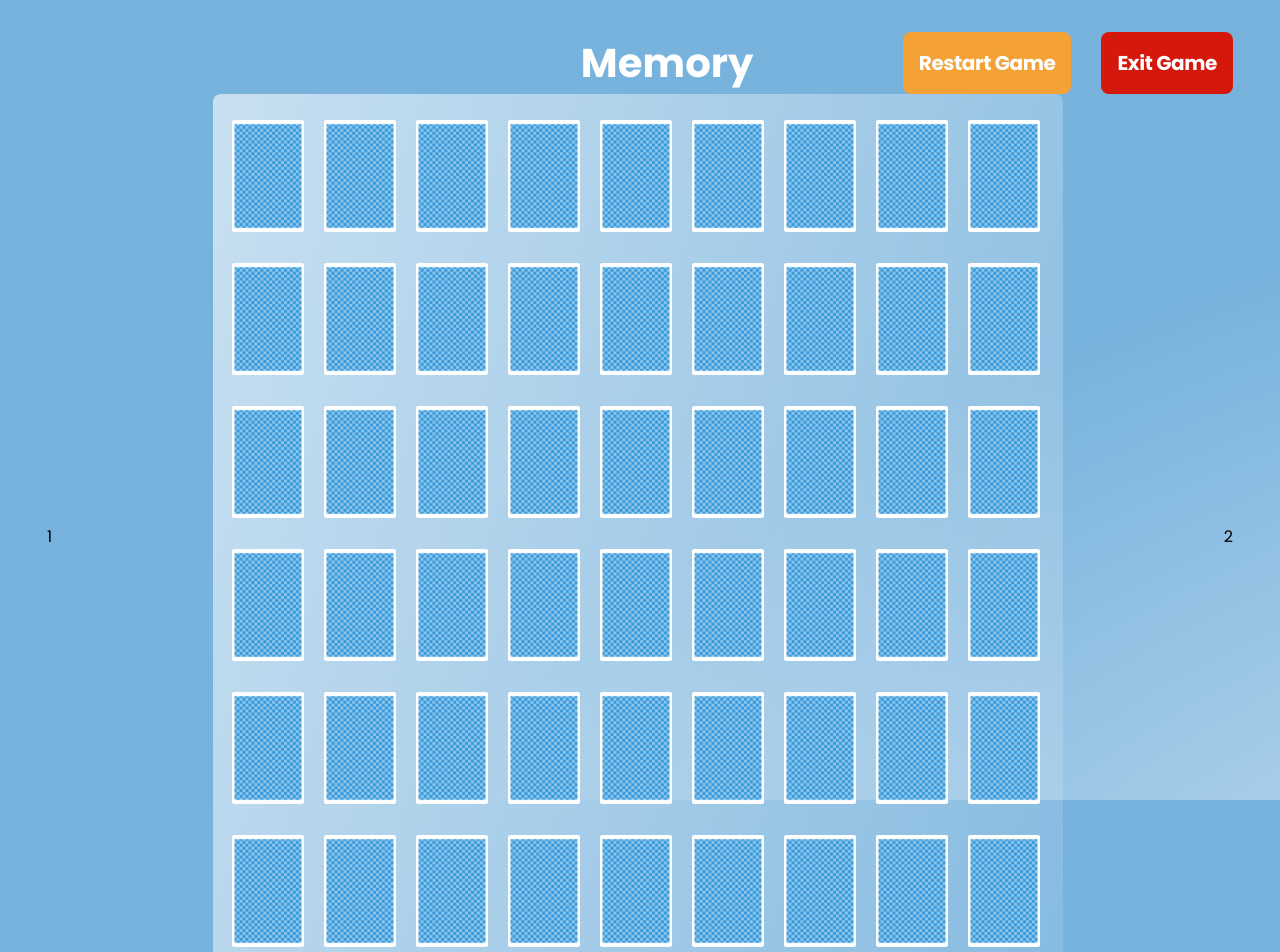
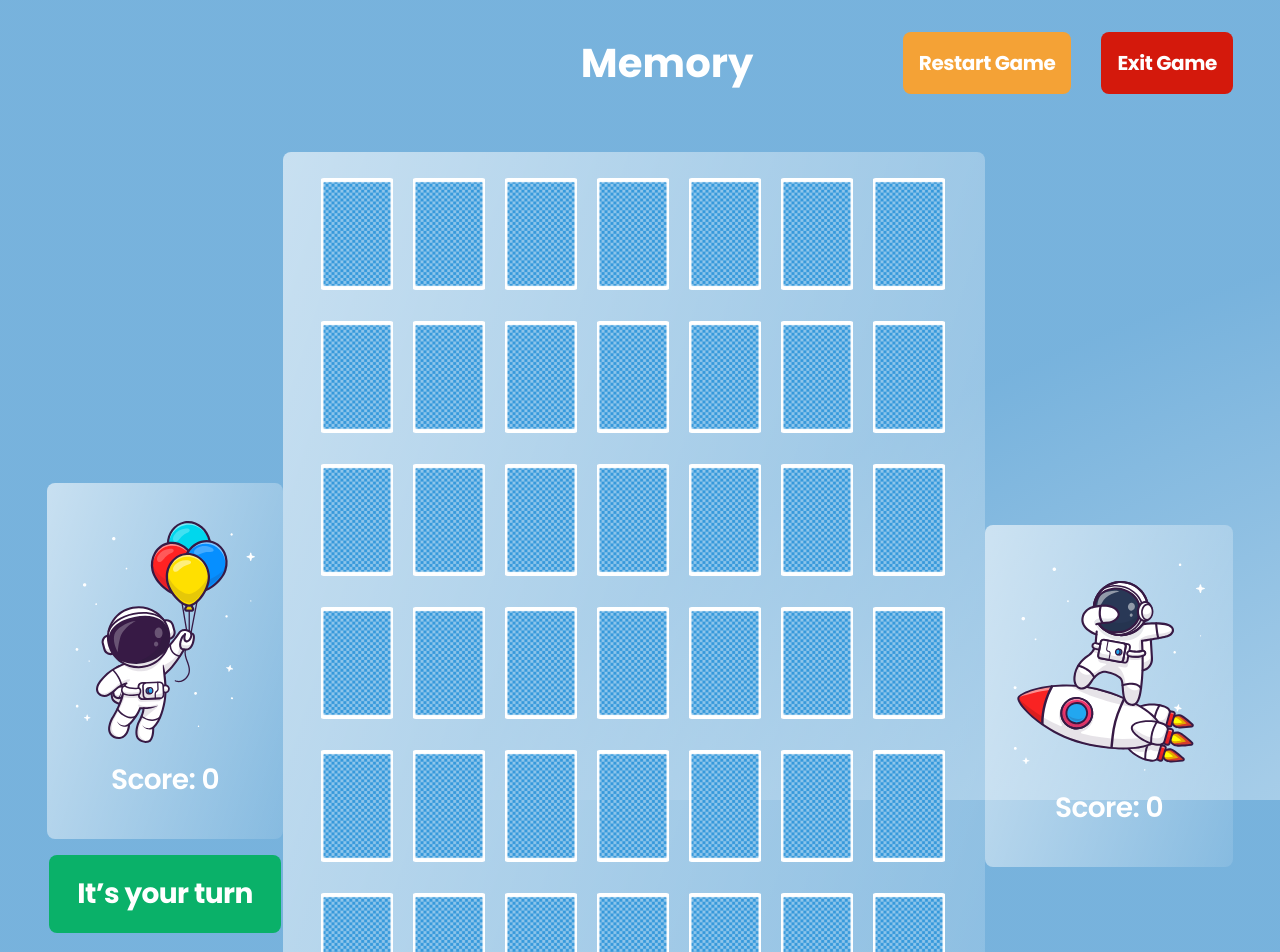
Before and after one commit to naeem2000/memory-game-web, a Next.js app: page /game in a window 1280 px wide. Shown: the top 952 px of the page. Built offline with nearby package versions, Linux system fonts and the light colour scheme.

Commit message:
finished desktop functionality for cards and UI, mobile responsiveness to follow

```diff
--- a/src/app/Components/Header.tsx
+++ b/src/app/Components/Header.tsx
@@ -9,7 +9,9 @@ export default function Header() {
 			<div>
 				<h1>Memory</h1>
 				<div>
-					{path === '/game' && <button>Restart Game</button>}
+					{path === '/game' && (
+						<button>Restart Game</button> // Call reset function when button is clicked
+					)}
 					<button>Exit Game</button>
 				</div>
 			</div>
--- a/src/app/game/game.scss
+++ b/src/app/game/game.scss
@@ -19,6 +19,7 @@
             padding-left: 17px;
             padding-right: 0px;
             padding-top: 26px;
+            margin-top: 58px;
 
 
             img {
@@ -27,5 +28,77 @@
                 cursor: pointer;
             }
         }
+
+        .card-section {
+            display: flex;
+            align-items: center;
+            justify-content: center;
+            flex-direction: column;
+
+            .player-card {
+                display: flex;
+                flex-direction: column;
+                align-items: center;
+                justify-content: center;
+                padding: 38px 28px;
+                background: var(--mobile-bg);
+                border-radius: 8px;
+                height: 100%;
+
+                p {
+                    font-size: 24px;
+                    font-weight: 800;
+                    line-height: 36px;
+                    letter-spacing: -0.02em;
+                    margin-top: 16px;
+                    color: var(--white);
+                    text-transform: capitalize;
+
+                    &:last-child {
+                        font-size: 28px;
+                        font-weight: 600;
+                        line-height: 42px;
+                        letter-spacing: -0.02em;
+                        margin-top: 0;
+                    }
+                }
+            }
+
+            >p {
+                font-size: 28px;
+                font-weight: 700;
+                line-height: 42px;
+                letter-spacing: -0.02em;
+                background: var(--green);
+                padding: 18px 28px;
+                border-radius: 8px;
+                margin-top: 16px;
+                color: var(--white);
+            }
+        }
+    }
+
+    .rotate-notify {
+        display: none;
     }
 }
+
+@media screen and (max-width: 820px) {
+    .game {
+        .game-body {
+            display: none;
+        }
+
+        .rotate-notify {
+            display: block;
+        }
+    }
+}
+
+@media screen and (orientation: landscape) and (max-width: 1000px) {
+    .game {
+        .game-body {
+            display: block;
+        }
+    }
+}
--- a/src/app/game/page.tsx
+++ b/src/app/game/page.tsx
@@ -1,67 +1,126 @@
 'use client';
 
+import facedDown from '../assets/cards/Card_Back.svg';
 import React, { useEffect, useState } from 'react';
 import { CurrentPlayers } from '@/modules/modules';
+import player1Img from '../assets/player-1-img.svg';
+import player2Img from '../assets/player-2-img.svg';
 import Header from '../Components/Header';
+import { cards } from '../data';
+import Image from 'next/image';
 import './game.scss';
-import { cards } from '../data';
-import facedDown from '../assets/cards/Card_Back.svg';
-import Image from 'next/image';
 
 export default function Page() {
+	//states for players, cards, scores, current player, cards that are flipped
 	const [players, setPlayers] = useState<CurrentPlayers>();
 	const [board, setBoard] = useState(cards.card);
 	const [flippedCards, setFlippedCards] = useState<number[]>([]);
+	const [player1Score, setPlayer1Score] = useState(0);
+	const [player2Score, setPlayer2Score] = useState(0);
+	const [currentPlayer, setCurrentPlayer] = useState(1);
+
+	//function to reset everything once the page mounts
+	const shuffleDeck = () => {
+		const shuffledDeck = [...board].sort(() => Math.random() - 0.5);
+		setBoard(shuffledDeck);
+	};
 
 	useEffect(() => {
+		//fetch stored player names from login
 		const userString = localStorage.getItem('users');
 		if (userString) {
+			//parsing the local storage to an object to retrieve each value from a pair
 			const user = JSON.parse(userString);
 			setPlayers(user);
 		}
+		//function call to shuffle deck on page mount
+		shuffleDeck();
 	}, []);
 
+	console.log(players);
+
 	const handleCardClick = (index: number) => {
-		if (flippedCards.includes(index)) return;
+		//comparing the cards if its = or less than 2, or if the card matches the index
+		if (flippedCards.length >= 2 || flippedCards.includes(index)) return;
 
+		//updating the state by using spread to update the indexed card in the state array
 		setFlippedCards((prevFlippedCards) => [...prevFlippedCards, index]);
 
+		//condition if its strictly = 1 then reset the flipped cards to be faced down if do not match
 		if (flippedCards.length === 1) {
 			const firstCardIndex = flippedCards[0];
 			const secondCardIndex = index;
 
-			if (board[firstCardIndex].id === board[secondCardIndex].id) {
+			//checking if the flipped cards matches each others alt attributes
+			if (board[firstCardIndex].alt === board[secondCardIndex].alt) {
 				console.log('Match!');
-
+				//condition if the player got 1 match right, add a score point
+				if (currentPlayer === 1) {
+					setPlayer1Score((prevScore) => prevScore + 1);
+				} else {
+					setPlayer2Score((prevScore) => prevScore + 1);
+				}
+				//updating the board once all the above has met
 				setBoard((prevBoard) =>
 					prevBoard.filter(
 						(card, i) => i !== firstCardIndex && i !== secondCardIndex
 					)
 				);
-			} else {
-				setTimeout(() => {
-					setFlippedCards([]);
-				}, 1000);
 			}
+			//turn cards back over once flipped, else if its correct then flip it over again, then add a point
+			setTimeout(() => {
+				setFlippedCards([]);
+				setCurrentPlayer(currentPlayer === 1 ? 2 : 1);
+			}, 500);
+		} else {
+			setCurrentPlayer(currentPlayer === 1 ? 2 : 1);
 		}
+	};
+
+	//arrow function to reset game
+	const resetGame = () => {
+		// Reset all game states
+		setBoard(cards.card);
+		setFlippedCards([]);
+		setPlayer1Score(0);
+		setPlayer2Score(0);
+		setCurrentPlayer(1);
+		shuffleDeck();
 	};
 
 	return (
 		<section className='game'>
 			<Header />
 			<div className='game-body'>
-				<div className='player1'>1</div>
+				<div className='card-section'>
+					<div className='player-card'>
+						<Image src={player1Img} alt='player 1' />
+						<p>{players?.player1} </p>
+						<p>Score: {player1Score}</p>
+					</div>
+					{currentPlayer === 1 ? <p>It’s your turn</p> : <span>&nbsp;</span>}
+				</div>
 				<div className='board'>
 					{board.map((card, index) => (
 						<div key={index} onClick={() => handleCardClick(index)}>
 							<Image
 								src={flippedCards.includes(index) ? card.img : facedDown}
-								alt='card'
+								alt={card.alt}
 							/>
 						</div>
 					))}
 				</div>
-				<div className='player2'>2</div>
+				<div className='card-section'>
+					<div className='player-card'>
+						<Image src={player2Img} alt='player 2' />
+						<p>{players?.player2}</p>
+						<p>Score: {player2Score}</p>
+					</div>
+					{currentPlayer === 2 ? <p>It’s your turn</p> : <span>&nbsp;</span>}
+				</div>
+			</div>
+			<div className='rotate-notify'>
+				<p>Please rotate your screen</p>
 			</div>
 		</section>
 	);
--- a/src/app/page.tsx
+++ b/src/app/page.tsx
@@ -3,9 +3,9 @@
 import { usePlayers } from './hooks/usePlayers';
 import player1 from './assets/player-1-img.svg';
 import player2 from './assets/player-2-img.svg';
+import Header from './Components/Header';
 import Image from 'next/image';
 import './home.scss';
-import Header from './Components/Header';
 
 export default function Home() {
 	//custom hook to set the players
```
